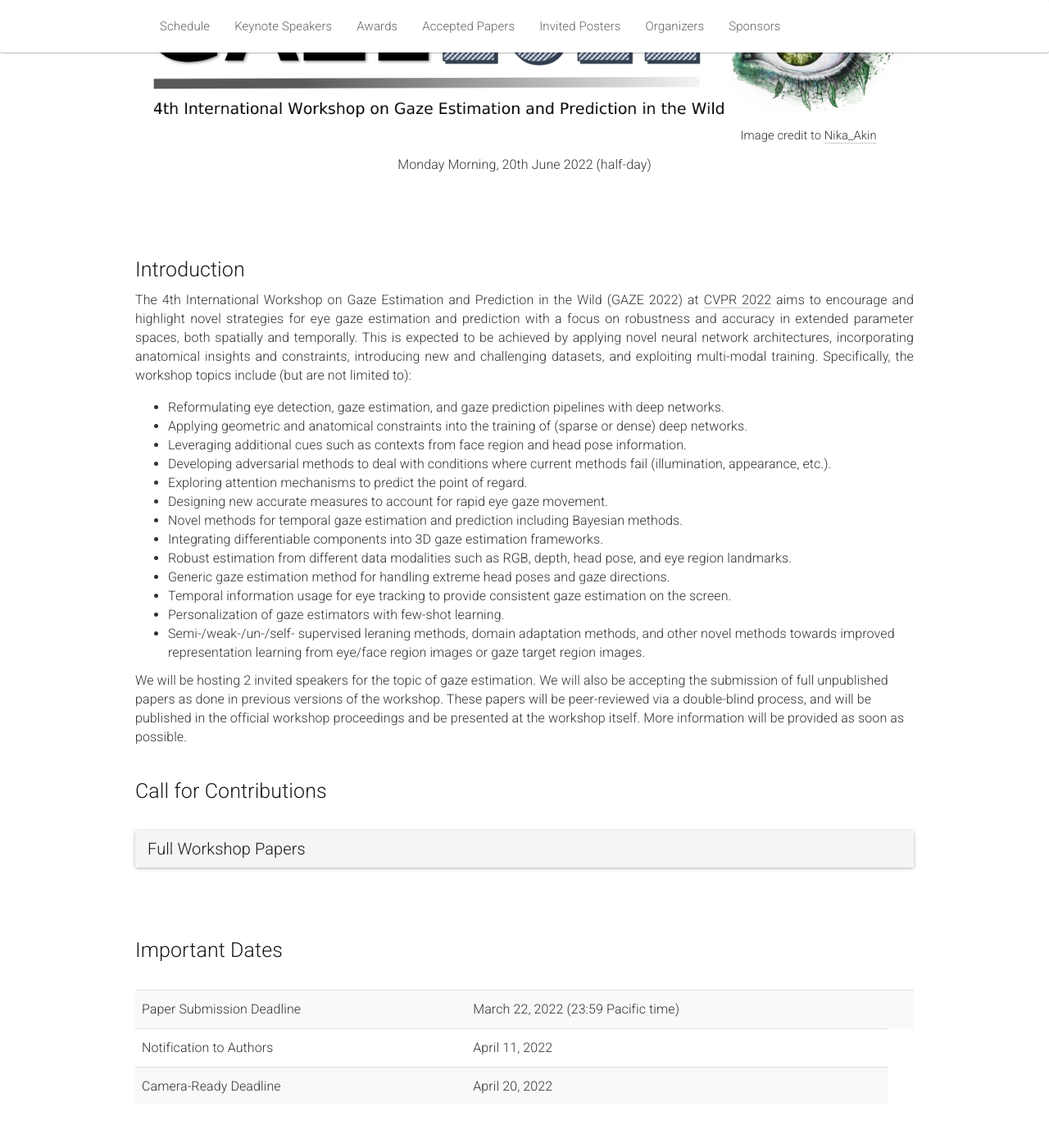
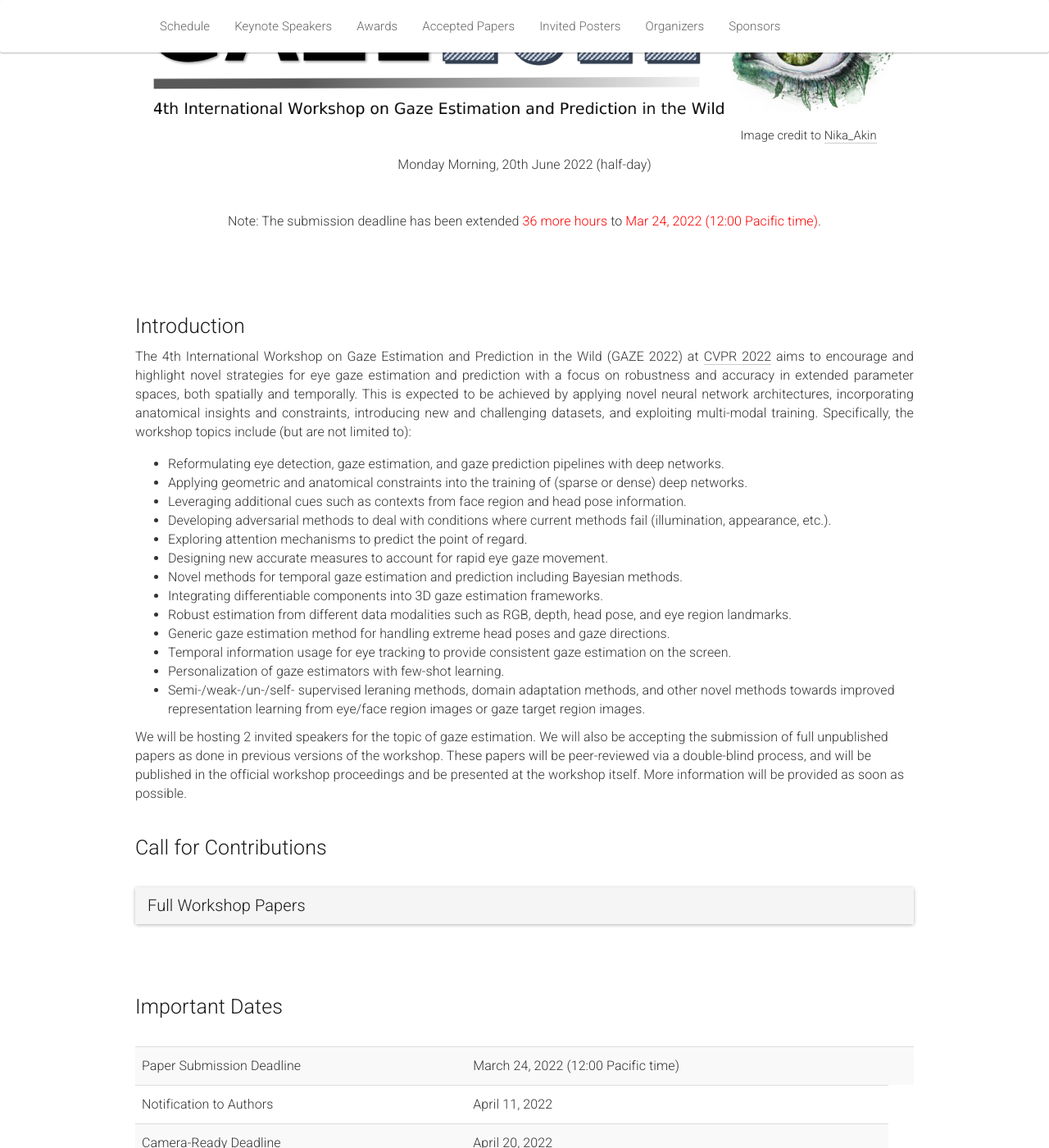
Before and after one commit to gazeworkshop/gazeworkshop.github.io, a Jekyll site: the page built from _pages/home_2022.md, in a window 1280 px wide and 1400 px high, scrolled down 221 px. Shown: the whole window at 82% size. Built offline with Jekyll 4.4.1, drawn with Linux system fonts in a browser that asks for light colours; nearby versions of some CDN libraries.

Commit message:
update submission deadline

```diff
--- a/_pages/home_2022.md
+++ b/_pages/home_2022.md
@@ -19,6 +19,10 @@
     <br><br>
     <p><center>
       Monday Morning, 20th June 2022 (half-day)
+      <br>
+      <br>
+      <br>
+      Note: The submission deadline has been extended <font color="#FF0000">36 more hours</font> to <font color="#FF0000">Mar 24, 2022 (12:00 Pacific time)</font>.
       <!-- Coming soon -->
       <br>
       <!-- 3pm - 8:20pm UTC -->
@@ -185,8 +189,8 @@
         </tr> -->
         <tr>
           <td>Paper Submission Deadline</td>
-          <td>March 22, 2022 (23:59 Pacific time)</td>
-	  <td><span class="countdown" reference="22 Mar 2022 23:59:59 PST"></span></td>
+          <td>March 24, 2022 (12:00 Pacific time)</td>
+	  <td><span class="countdown" reference="24 Mar 2022 12:00:00 PST"></span></td>
         </tr>
         <tr>
           <td>Notification to Authors</td>
```
